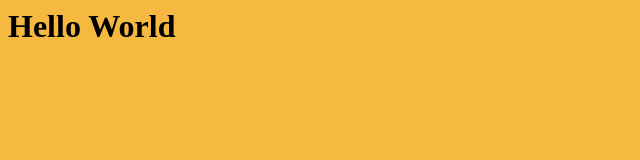
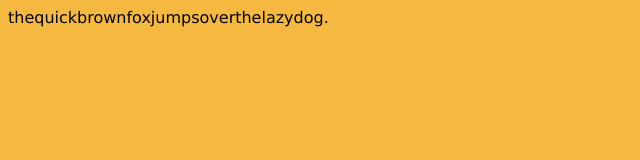
Before and after one commit to XenonNinja/hello-world, a plain HTML site: page index.html in a window 1280 px wide. Shown: the whole page, without its empty margins (0-640 px from the left). Drawn offline with Linux system fonts and the light colour scheme.

Commit message:
Update index.html

```diff
--- a/index.html
+++ b/index.html
@@ -2,7 +2,7 @@
  <head>
  </head>
  <body>
-   <h1>Hello World<h1>
+<p style="font-family:verdana">thequickbrownfoxjumpsoverthelazydog.</p>
     <link href="main.css" rel="stylesheet" type="text/css">
  </body>
 </html>
```
